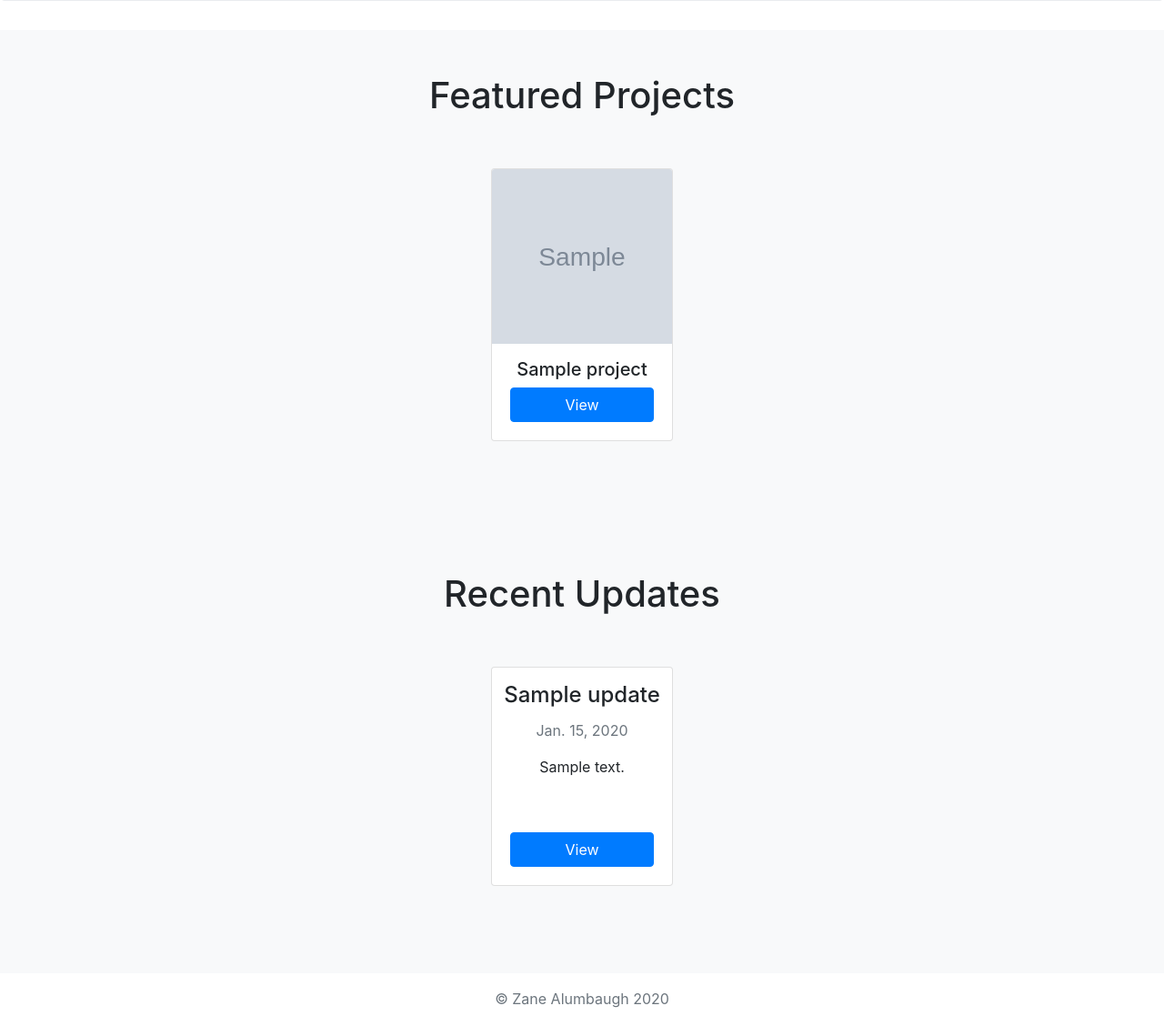
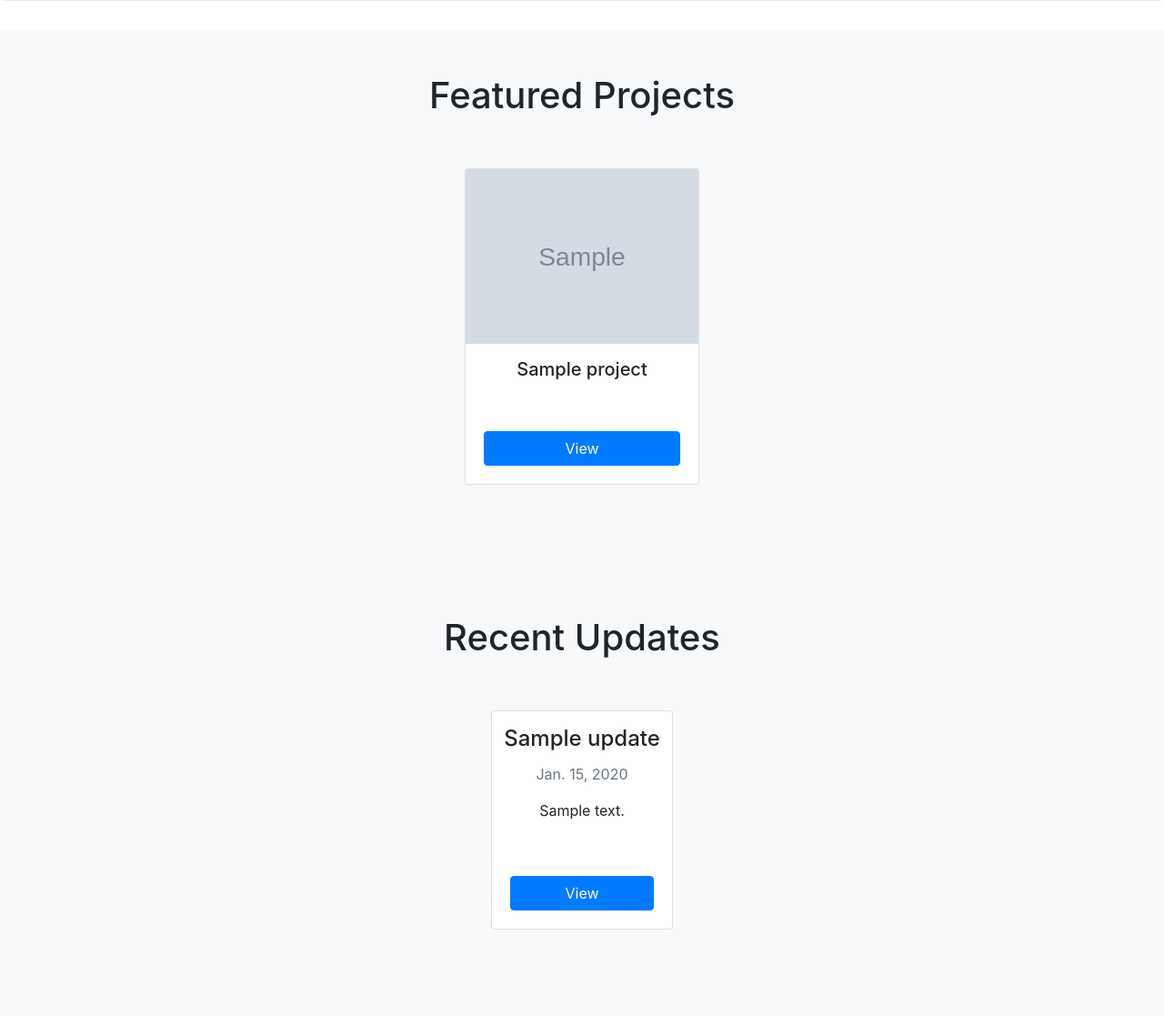
Before and after one commit to zanedma/portfolio-site, a Django app: page / in a window 1280 px wide. Shown: the part 505-1622 px from the top of the page at 91% size. Run offline with Django 3.2, Linux system fonts and the light colour scheme; tables that the repository leaves empty hold one stand-in row (values such as "Sample post"); grey boxes marked "Sample" are stand-in pictures; some libraries are stand-ins or nearby versions.

Commit message:
fixed height

```diff
--- a/templates/projectcards.html
+++ b/templates/projectcards.html
@@ -15,7 +15,7 @@
       {% for project in projects.all %}
         {% if project.featured %}
           <div class="col-auto">
-            <div class="card" style="width: 200px; height: 300px;">
+            <div class="card mb-4 w-33 h-100">
               {% if project.image.url != None %}
                 <img class="card-img-top" src="{{ project.image.url }}">
               {% endif %}
```
